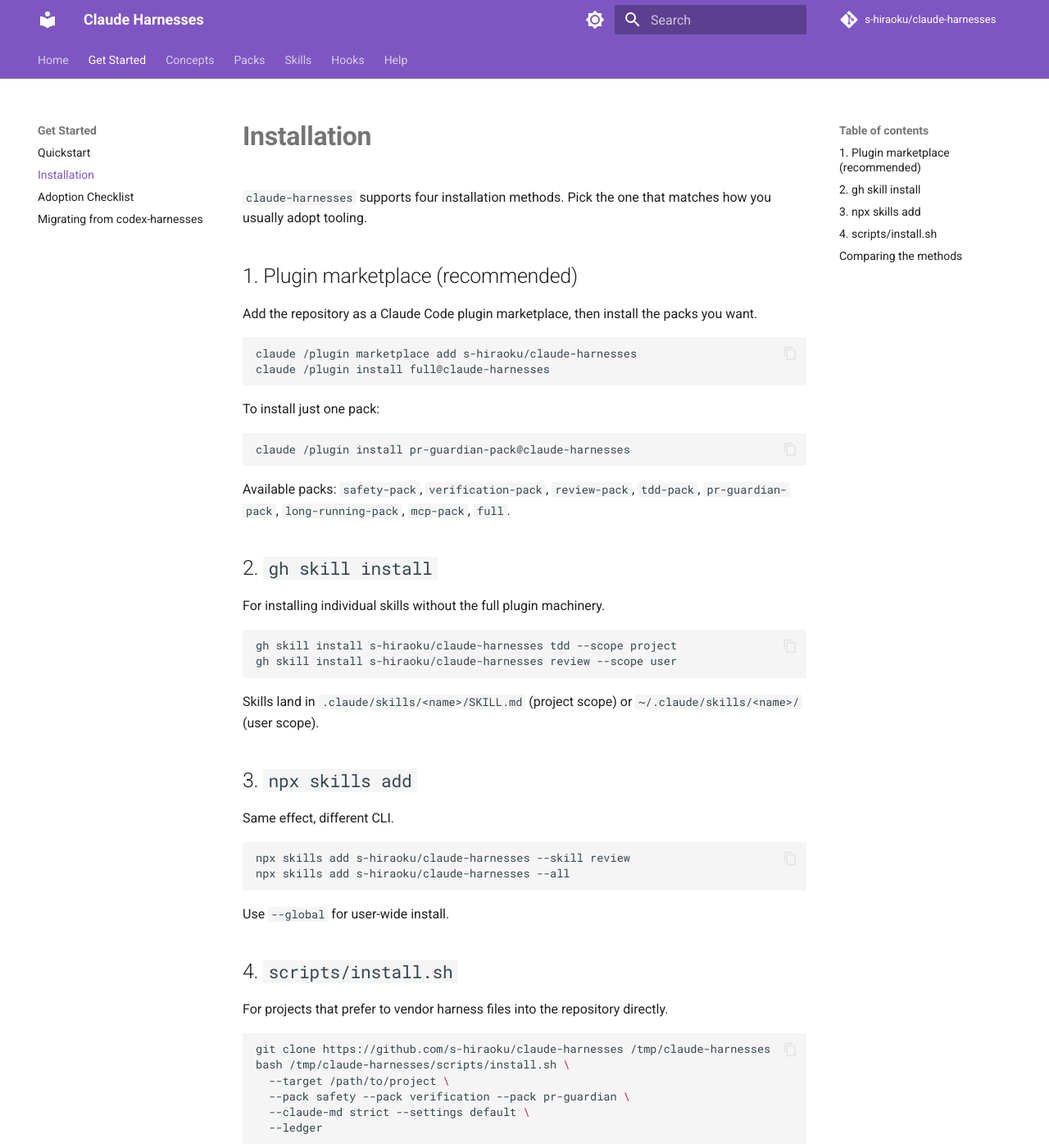
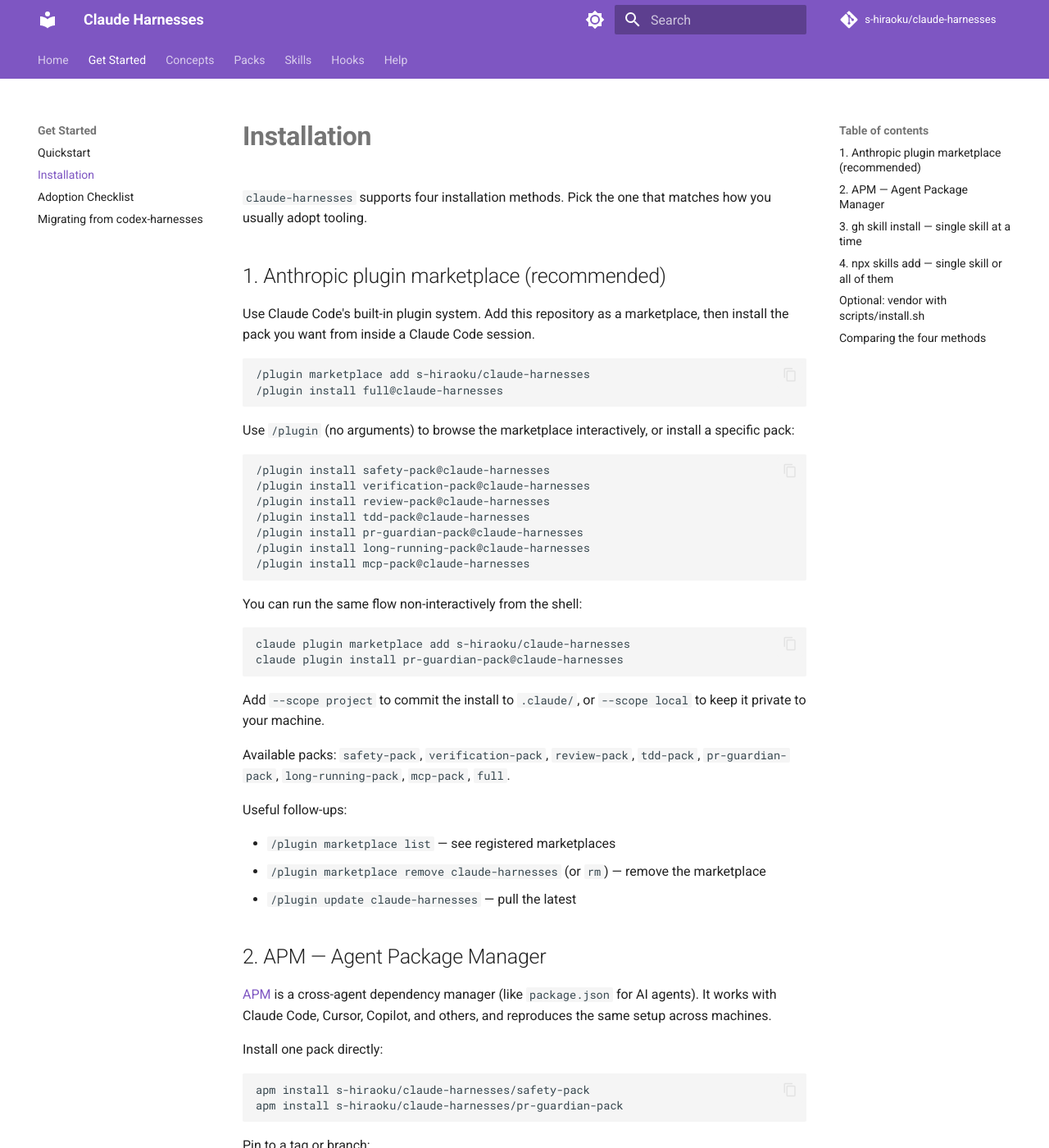
Before and after one commit to s-hiraoku/claude-harnesses, an MkDocs documentation site: the page built from docs/installation.md, in a window 1280 px wide and 1400 px high. Shown: the whole window at 82% size. Built offline with MkDocs 1.6.1 and Material for MkDocs 9.7.7, drawn with Linux system fonts in a browser that asks for light colours; comment, search, counter and statistics services are not loaded; some of the changed text lies outside the part shown.

Commit message:
docs: document four official installation methods
Rewrite the installation guide and quickstart to explicitly cover the
four primary distribution paths:

  1. Anthropic plugin marketplace (Claude Code's built-in /plugin
     command) — the canonical method. Document the in-session form
     (\`/plugin marketplace add\`, \`/plugin install <pack>@claude-harnesses\`)
     plus the non-interactive shell equivalents.
  2. APM (Agent Package Manager, microsoft/apm) — cross-agent dependency
     manager that reproduces setups across Claude Code, Cursor, Copilot,
     etc. Cover \`apm install owner/repo/plugin\`, version pinning, and
     apm.yml declarative usage.
  3. \`gh skill install\` — single-skill install via GitHub CLI. Document
     project vs user scope and version pinning.
  4. \`npx skills add\` — single-skill install without GitHub CLI.

Move scripts/install.sh into an "Optional: vendor" section since it is
not a plugin distribution channel — it just copies files. Add a
comparison table (best-for / granularity / updates / cross-agent) so
readers can pick the right method quickly.

Co-Authored-By: Claude Opus 4.7 (1M context) <noreply@anthropic.com>

````diff
--- a/docs/installation.md
+++ b/docs/installation.md
@@ -2,48 +2,115 @@
 
 `claude-harnesses` supports four installation methods. Pick the one that matches how you usually adopt tooling.
 
-## 1. Plugin marketplace (recommended)
+## 1. Anthropic plugin marketplace (recommended)
 
-Add the repository as a Claude Code plugin marketplace, then install the packs you want.
+Use Claude Code's built-in plugin system. Add this repository as a marketplace, then install the pack you want from inside a Claude Code session.
+
+```text
+/plugin marketplace add s-hiraoku/claude-harnesses
+/plugin install full@claude-harnesses
+```
+
+Use `/plugin` (no arguments) to browse the marketplace interactively, or install a specific pack:
+
+```text
+/plugin install safety-pack@claude-harnesses
+/plugin install verification-pack@claude-harnesses
+/plugin install review-pack@claude-harnesses
+/plugin install tdd-pack@claude-harnesses
+/plugin install pr-guardian-pack@claude-harnesses
+/plugin install long-running-pack@claude-harnesses
+/plugin install mcp-pack@claude-harnesses
+```
+
+You can run the same flow non-interactively from the shell:
 
 ```sh
-claude /plugin marketplace add s-hiraoku/claude-harnesses
-claude /plugin install full@claude-harnesses
+claude plugin marketplace add s-hiraoku/claude-harnesses
+claude plugin install pr-guardian-pack@claude-harnesses
 ```
 
-To install just one pack:
-
-```sh
-claude /plugin install pr-guardian-pack@claude-harnesses
-```
+Add `--scope project` to commit the install to `.claude/`, or `--scope local` to keep it private to your machine.
 
 Available packs: `safety-pack`, `verification-pack`, `review-pack`, `tdd-pack`, `pr-guardian-pack`, `long-running-pack`, `mcp-pack`, `full`.
 
-## 2. `gh skill install`
+Useful follow-ups:
 
-For installing individual skills without the full plugin machinery.
+- `/plugin marketplace list` — see registered marketplaces
+- `/plugin marketplace remove claude-harnesses` (or `rm`) — remove the marketplace
+- `/plugin update claude-harnesses` — pull the latest
+
+## 2. APM — Agent Package Manager
+
+[APM](https://github.com/microsoft/apm) is a cross-agent dependency manager (like `package.json` for AI agents). It works with Claude Code, Cursor, Copilot, and others, and reproduces the same setup across machines.
+
+Install one pack directly:
+
+```sh
+apm install s-hiraoku/claude-harnesses/safety-pack
+apm install s-hiraoku/claude-harnesses/pr-guardian-pack
+```
+
+Pin to a tag or branch:
+
+```sh
+apm install s-hiraoku/claude-harnesses/tdd-pack#v0.1.0
+```
+
+Or declare the dependencies in `apm.yml` and run `apm install` to reproduce the setup:
+
+```yaml
+# apm.yml
+plugins:
+  - s-hiraoku/claude-harnesses/safety-pack
+  - s-hiraoku/claude-harnesses/verification-pack
+  - s-hiraoku/claude-harnesses/pr-guardian-pack
+  - s-hiraoku/claude-harnesses/long-running-pack
+```
+
+```sh
+apm install
+```
+
+APM resolves the plugin manifests under `plugins/<name>/.claude-plugin/plugin.json` and wires the components into your client's expected layout.
+
+## 3. `gh skill install` — single skill at a time
+
+For installing individual skills without the full plugin machinery. Skills are picked up by Claude Code (and other agents that follow the universal `SKILL.md` format).
 
 ```sh
 gh skill install s-hiraoku/claude-harnesses tdd --scope project
 gh skill install s-hiraoku/claude-harnesses review --scope user
 ```
 
-Skills land in `.claude/skills/<name>/SKILL.md` (project scope) or `~/.claude/skills/<name>/` (user scope).
+Pin to a tag or branch:
 
-## 3. `npx skills add`
+```sh
+gh skill install s-hiraoku/claude-harnesses tdd@v0.1.0 --scope project
+```
 
-Same effect, different CLI.
+| Scope | Lands in | Shared with team |
+|---|---|---|
+| `--scope project` | `.claude/skills/<name>/` | Yes (commit it) |
+| `--scope user` | `~/.claude/skills/<name>/` | No |
+
+Available skills: `bug-fix`, `feature-implementation`, `refactor-safely`, `review`, `release-check`, `docs-updater`, `goal-manager`, `pr-guardian`, `tdd`, `security-review`, `simplify`, `fix-ci`, `deslop`, `long-running-orchestrator`.
+
+## 4. `npx skills add` — single skill or all of them
+
+Same idea as `gh skill install`, different CLI. Works without GitHub CLI installed.
 
 ```sh
 npx skills add s-hiraoku/claude-harnesses --skill review
+npx skills add s-hiraoku/claude-harnesses --skill tdd --skill security-review
 npx skills add s-hiraoku/claude-harnesses --all
 ```
 
-Use `--global` for user-wide install.
+Use `--global` to install user-wide instead of project-local.
 
-## 4. `scripts/install.sh`
+## Optional: vendor with `scripts/install.sh`
 
-For projects that prefer to vendor harness files into the repository directly.
+When you want to commit the harness files directly into your repo (no plugin runtime, no per-skill CLI), clone this repo and run:
 
 ```sh
 git clone https://github.com/s-hiraoku/claude-harnesses /tmp/claude-harnesses
@@ -54,8 +121,6 @@ bash /tmp/claude-harnesses/scripts/install.sh \
   --ledger
 ```
 
-Options:
-
 | Flag | Purpose |
 |---|---|
 | `--target DIR` | Project directory (default: cwd). |
@@ -63,17 +128,17 @@ Options:
 | `--claude-md NAME` | Install `templates/claude-md/<NAME>/CLAUDE.md` as `./CLAUDE.md`. |
 | `--settings NAME` | Install `settings/<NAME>.json` as `.claude/settings.json`. |
 | `--skills LIST` | Install comma-separated skills, or `all`. |
-| `--hooks LIST` | Install comma-separated hooks, or `all`. |
 | `--ledger` | Install ledger templates. |
 | `--mcp` | Install `plugins/mcp-pack/.mcp.json` template. |
+| `--no-verify` | Skip installing `scripts/verify.sh` (installed by default). |
 | `--force` | Overwrite existing files. |
 | `--dry-run` | Print actions only. |
 
-## Comparing the methods
+## Comparing the four methods
 
-| Method | Best for | Granularity | Updates |
-|---|---|---|---|
-| Plugin marketplace | Most users | Pack-level | Auto via `/plugin update` |
-| `gh skill install` | Single-skill adoption | Skill-level | Manual re-install |
-| `npx skills add` | Cross-agent shared toolkit | Skill or all | Manual re-install |
-| `scripts/install.sh` | Vendoring into repo | File-level | Manual re-run |
+| Method | Best for | Granularity | Updates | Cross-agent |
+|---|---|---|---|---|
+| Plugin marketplace | Most Claude Code users | Pack-level | `/plugin update` | Claude Code only |
+| APM | Reproducible cross-agent setups (CI, dotfiles) | Pack-level via `apm.yml` | `apm install` re-run | Yes (Claude Code, Cursor, Copilot, etc.) |
+| `gh skill install` | One specific skill | Skill-level | Manual re-install | Multi-agent (universal SKILL.md) |
+| `npx skills add` | Same as gh skill, no GitHub CLI required | Skill-level or all | Manual re-install | Multi-agent (universal SKILL.md) |
````
Also changed, not shown: README.md (+31 -18 lines).
